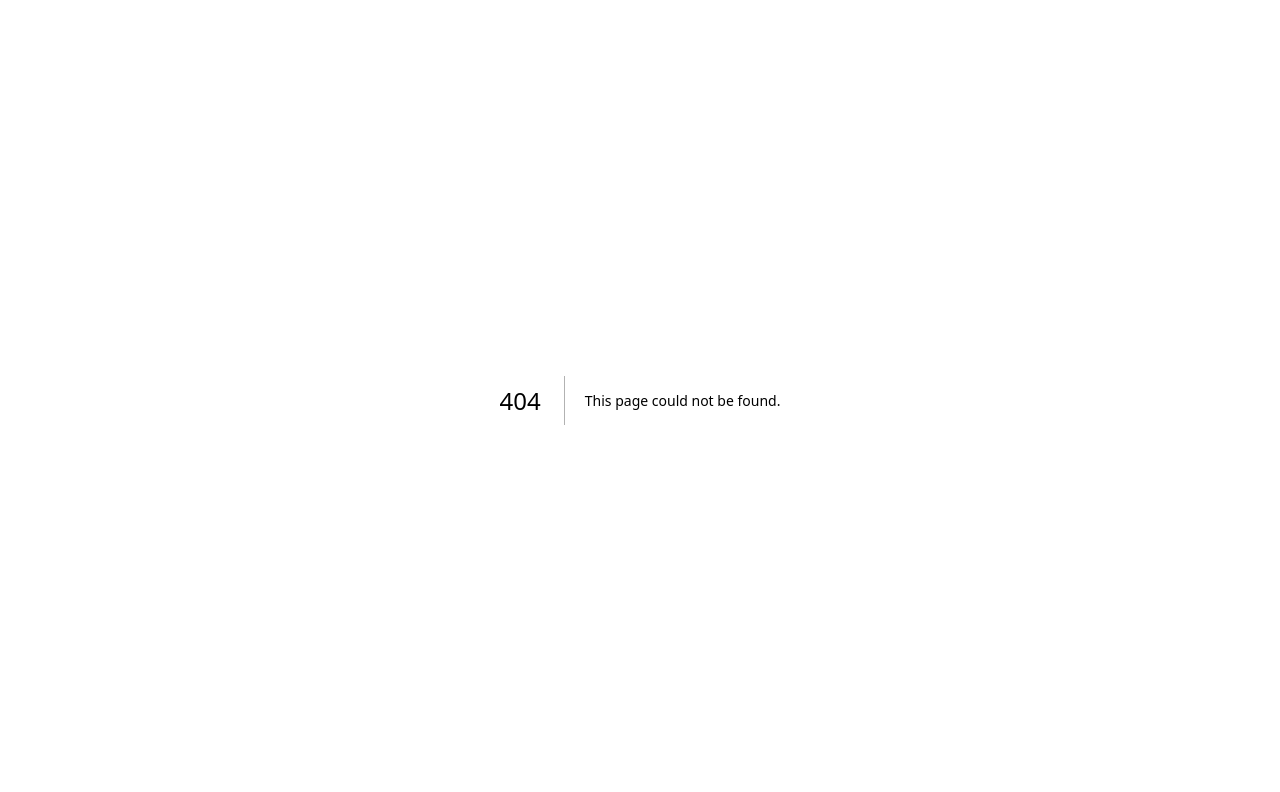
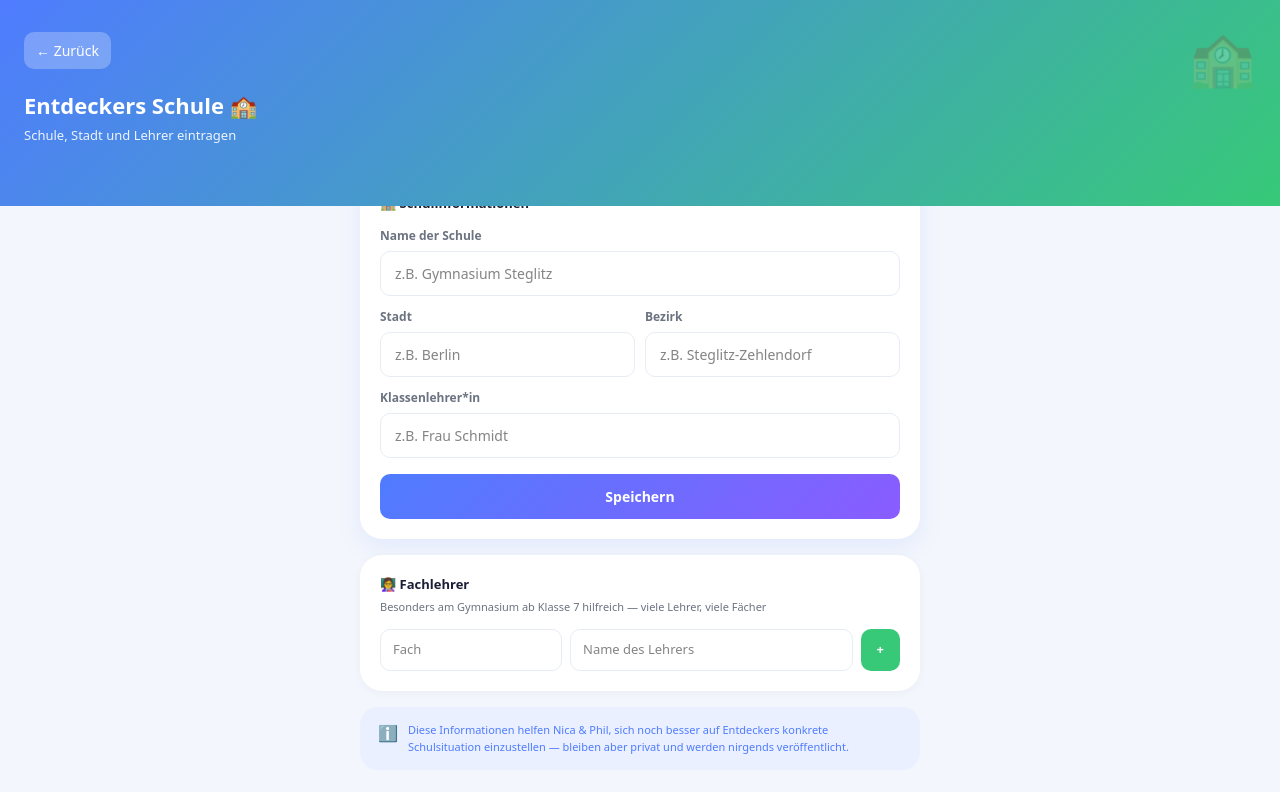
Before and after one commit to NICA-PHIL/lernapp-ki, a Next.js app: page /meine-schule in a window 1280 px wide. Before the commit this address had no page. Shown: the top 792 px of the page. Built offline with nearby package versions, Linux system fonts and the light colour scheme.

Commit message:
Add: Meine Schule - Schulname, Stadt, Bezirk, Klassenlehrer, Fachlehrer-Liste

```diff
--- /dev/null
+++ b/src/app/meine-schule/page.tsx
@@ -0,0 +1,149 @@
+'use client'
+import { useState, useEffect } from 'react'
+import { useRouter } from 'next/navigation'
+import { theme } from '@/lib/theme'
+
+interface LehrerEintrag {
+  id: string
+  fach: string
+  name: string
+}
+
+export default function MeineSchule() {
+  const router = useRouter()
+  const [childName, setChildName] = useState('')
+  const [schulname, setSchulname] = useState('')
+  const [stadt, setStadt] = useState('')
+  const [bezirk, setBezirk] = useState('')
+  const [klassenlehrer, setKlassenlehrer] = useState('')
+  const [lehrer, setLehrer] = useState<LehrerEintrag[]>([])
+  const [neuFach, setNeuFach] = useState('')
+  const [neuName, setNeuName] = useState('')
+  const [saved, setSaved] = useState(false)
+
+  useEffect(() => {
+    setChildName(localStorage.getItem('np_child_name') || 'Entdecker')
+    setSchulname(localStorage.getItem('np_schule_name') || '')
+    setStadt(localStorage.getItem('np_schule_stadt') || '')
+    setBezirk(localStorage.getItem('np_schule_bezirk') || '')
+    setKlassenlehrer(localStorage.getItem('np_klassenlehrer') || '')
+    const savedLehrer = localStorage.getItem('np_lehrer_liste')
+    if (savedLehrer) setLehrer(JSON.parse(savedLehrer))
+  }, [])
+
+  function lehrerHinzufuegen() {
+    if (!neuFach || !neuName) return
+    const eintrag: LehrerEintrag = { id: Date.now().toString(), fach: neuFach, name: neuName }
+    const neu = [...lehrer, eintrag]
+    setLehrer(neu)
+    localStorage.setItem('np_lehrer_liste', JSON.stringify(neu))
+    setNeuFach(''); setNeuName('')
+  }
+
+  function lehrerLoeschen(id: string) {
+    const neu = lehrer.filter(l => l.id !== id)
+    setLehrer(neu)
+    localStorage.setItem('np_lehrer_liste', JSON.stringify(neu))
+  }
+
+  function speichern() {
+    localStorage.setItem('np_schule_name', schulname)
+    localStorage.setItem('np_schule_stadt', stadt)
+    localStorage.setItem('np_schule_bezirk', bezirk)
+    localStorage.setItem('np_klassenlehrer', klassenlehrer)
+    setSaved(true)
+    setTimeout(() => setSaved(false), 2000)
+  }
+
+  return (
+    <div style={{ minHeight: '100vh', background: theme.bg, fontFamily: 'system-ui, sans-serif', paddingBottom: '60px' }}>
+
+      <div style={{ background: 'linear-gradient(135deg, #4F7CFF, #37C978)', padding: '32px 24px 60px', position: 'relative', overflow: 'hidden' }}>
+        <div style={{ position: 'absolute', top: '16px', right: '24px', fontSize: '54px', opacity: 0.2 }}>🏫</div>
+        <button onClick={() => router.push('/dashboard')} style={{ background: 'rgba(255,255,255,0.25)', border: 'none', borderRadius: '10px', padding: '8px 12px', color: 'white', fontSize: '14px', cursor: 'pointer', marginBottom: '20px' }}>← Zurück</button>
+        <h1 style={{ fontSize: '22px', fontWeight: '800', color: 'white', margin: 0 }}>{childName}s Schule 🏫</h1>
+        <p style={{ color: 'rgba(255,255,255,0.9)', fontSize: '13px', margin: '4px 0 0' }}>Schule, Stadt und Lehrer eintragen</p>
+      </div>
+
+      <div style={{ maxWidth: '600px', margin: '-32px auto 0', padding: '0 20px' }}>
+
+        {saved && (
+          <div style={{ background: theme.soft.green, border: `1.5px solid ${theme.brand.green}`, borderRadius: theme.radius.md, padding: '10px 16px', marginBottom: '16px', textAlign: 'center', fontSize: '13px', fontWeight: '700', color: theme.brand.green }}>
+            ✓ Gespeichert!
+          </div>
+        )}
+
+        {/* Schul-Info */}
+        <div style={{ background: 'white', borderRadius: theme.radius.xl, padding: '20px', marginBottom: '16px', boxShadow: theme.shadow.md }}>
+          <div style={{ fontSize: '13px', fontWeight: '800', color: theme.ink, marginBottom: '14px' }}>🏫 Schulinformationen</div>
+
+          <div style={{ marginBottom: '12px' }}>
+            <label style={{ fontSize: '12px', fontWeight: '700', color: theme.mid, display: 'block', marginBottom: '6px' }}>Name der Schule</label>
+            <input type="text" value={schulname} onChange={e => setSchulname(e.target.value)} placeholder="z.B. Gymnasium Steglitz"
+              style={{ width: '100%', padding: '11px 14px', border: `1.5px solid ${theme.line}`, borderRadius: '10px', fontSize: '14px', boxSizing: 'border-box' }} />
+          </div>
+
+          <div style={{ display: 'grid', gridTemplateColumns: '1fr 1fr', gap: '10px', marginBottom: '12px' }}>
+            <div>
+              <label style={{ fontSize: '12px', fontWeight: '700', color: theme.mid, display: 'block', marginBottom: '6px' }}>Stadt</label>
+              <input type="text" value={stadt} onChange={e => setStadt(e.target.value)} placeholder="z.B. Berlin"
+                style={{ width: '100%', padding: '11px 14px', border: `1.5px solid ${theme.line}`, borderRadius: '10px', fontSize: '14px', boxSizing: 'border-box' }} />
+            </div>
+            <div>
+              <label style={{ fontSize: '12px', fontWeight: '700', color: theme.mid, display: 'block', marginBottom: '6px' }}>Bezirk</label>
+              <input type="text" value={bezirk} onChange={e => setBezirk(e.target.value)} placeholder="z.B. Steglitz-Zehlendorf"
+                style={{ width: '100%', padding: '11px 14px', border: `1.5px solid ${theme.line}`, borderRadius: '10px', fontSize: '14px', boxSizing: 'border-box' }} />
+            </div>
+          </div>
+
+          <div style={{ marginBottom: '16px' }}>
+            <label style={{ fontSize: '12px', fontWeight: '700', color: theme.mid, display: 'block', marginBottom: '6px' }}>Klassenlehrer*in</label>
+            <input type="text" value={klassenlehrer} onChange={e => setKlassenlehrer(e.target.value)} placeholder="z.B. Frau Schmidt"
+              style={{ width: '100%', padding: '11px 14px', border: `1.5px solid ${theme.line}`, borderRadius: '10px', fontSize: '14px', boxSizing: 'border-box' }} />
+          </div>
+
+          <button onClick={speichern}
+            style={{ width: '100%', padding: '12px', background: theme.gradients.primary, color: 'white', border: 'none', borderRadius: '10px', fontSize: '14px', fontWeight: '800', cursor: 'pointer' }}>
+            Speichern
+          </button>
+        </div>
+
+        {/* Fachlehrer-Liste */}
+        <div style={{ background: 'white', borderRadius: theme.radius.xl, padding: '20px', marginBottom: '16px', boxShadow: theme.shadow.sm }}>
+          <div style={{ fontSize: '13px', fontWeight: '800', color: theme.ink, marginBottom: '4px' }}>👩‍🏫 Fachlehrer</div>
+          <p style={{ fontSize: '11px', color: theme.mid, margin: '0 0 14px' }}>Besonders am Gymnasium ab Klasse 7 hilfreich — viele Lehrer, viele Fächer</p>
+
+          {lehrer.length > 0 && (
+            <div style={{ display: 'flex', flexDirection: 'column', gap: '6px', marginBottom: '14px' }}>
+              {lehrer.map(l => (
+                <div key={l.id} style={{ display: 'flex', alignItems: 'center', gap: '10px', background: theme.soft.blue, borderRadius: '10px', padding: '10px 14px' }}>
+                  <span style={{ fontSize: '12px', fontWeight: '800', color: theme.brand.blue, minWidth: '80px' }}>{l.fach}</span>
+                  <span style={{ fontSize: '13px', color: theme.ink, flex: 1 }}>{l.name}</span>
+                  <button onClick={() => lehrerLoeschen(l.id)} style={{ background: 'none', border: 'none', color: theme.muted, cursor: 'pointer', fontSize: '15px' }}>✕</button>
+                </div>
+              ))}
+            </div>
+          )}
+
+          <div style={{ display: 'flex', gap: '8px' }}>
+            <input type="text" value={neuFach} onChange={e => setNeuFach(e.target.value)} placeholder="Fach"
+              style={{ width: '35%', padding: '10px 12px', border: `1.5px solid ${theme.line}`, borderRadius: '10px', fontSize: '13px', boxSizing: 'border-box' }} />
+            <input type="text" value={neuName} onChange={e => setNeuName(e.target.value)} placeholder="Name des Lehrers"
+              style={{ flex: 1, padding: '10px 12px', border: `1.5px solid ${theme.line}`, borderRadius: '10px', fontSize: '13px', boxSizing: 'border-box' }} />
+            <button onClick={lehrerHinzufuegen}
+              style={{ padding: '10px 16px', background: theme.brand.green, color: 'white', border: 'none', borderRadius: '10px', fontSize: '13px', fontWeight: '800', cursor: 'pointer' }}>
+              +
+            </button>
+          </div>
+        </div>
+
+        <div style={{ background: theme.soft.blue, borderRadius: theme.radius.lg, padding: '14px 18px', display: 'flex', gap: '10px' }}>
+          <span style={{ fontSize: '16px' }}>ℹ️</span>
+          <p style={{ fontSize: '11px', color: theme.brand.blue, margin: 0, lineHeight: '1.6' }}>
+            Diese Informationen helfen Nica & Phil, sich noch besser auf {childName}s konkrete Schulsituation einzustellen — bleiben aber privat und werden nirgends veröffentlicht.
+          </p>
+        </div>
+      </div>
+    </div>
+  )
+}
```
